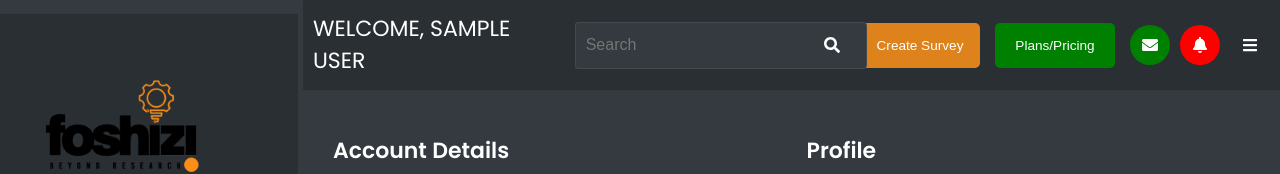
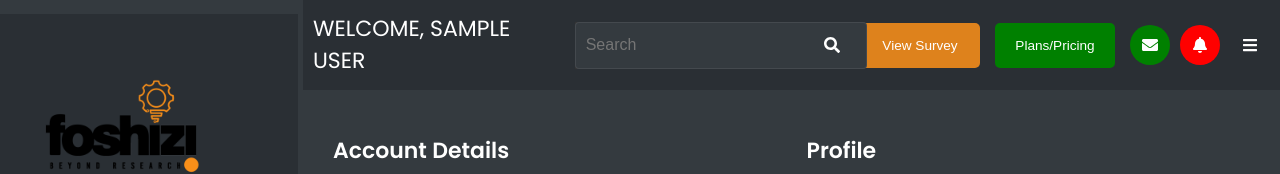
Before and after one commit to mwingrov/Foshizi, a Next.js app in the folder Foshizi-main/: page /dashboard in a window 1280 px wide. Shown: the top 174 px of the page. Built offline with nearby package versions, Linux system fonts and the light colour scheme; no server answers; sample sign-in values are in the browser's storage.

Commit message:
fix : create survey -> view survey

```diff
--- a/Foshizi-main/src/components/ui/header/index.js
+++ b/Foshizi-main/src/components/ui/header/index.js
@@ -20,7 +20,7 @@ const Header = () => {
         <WelcomeText>Welcome, {name}</WelcomeText>
         <SearchBar />
         <ButtonWrapper>
-          <Button btnText="Create Survey" link="create-survey" bg="primary" />
+          <Button btnText="View Survey" link="create-survey" bg="primary" />
           <Button btnText="Plans/Pricing" link="plans" bg="secondary" />
         </ButtonWrapper>
         <IconWrapper>
```
